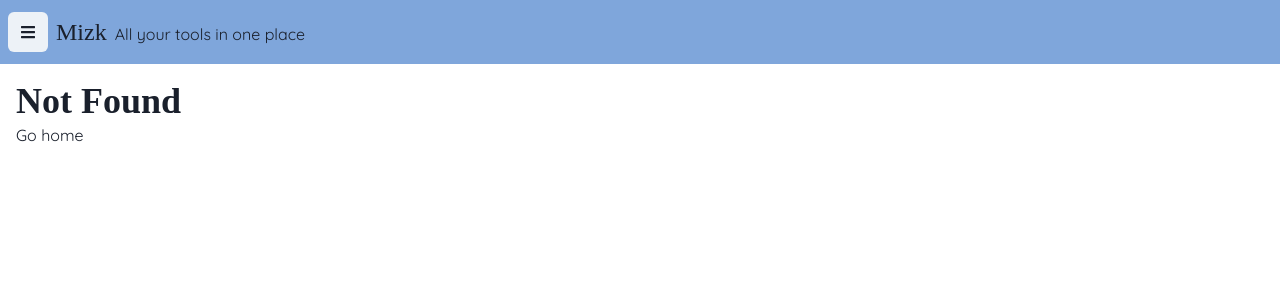
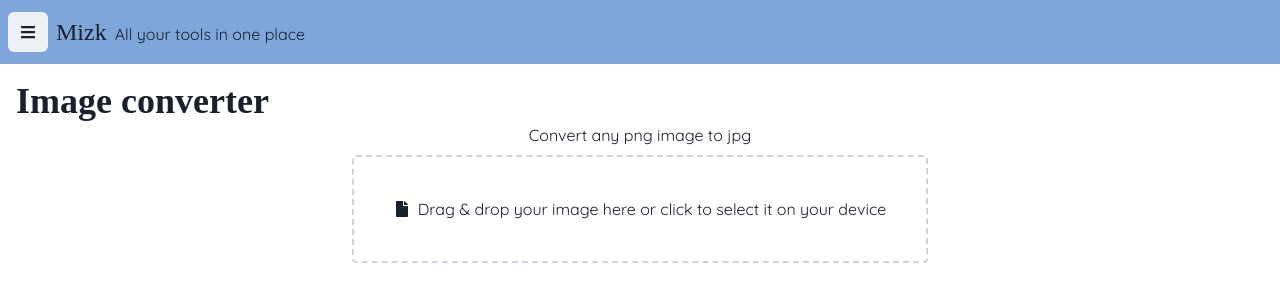
Before and after one commit to Clm-Roig/mizk, a React (Vite) app: page /#/images/converter in a window 1280 px wide. Before the commit this address had no page. Shown: the top 302 px of the page. Built offline with nearby package versions, Linux system fonts and the light colour scheme; a web font is replaced by a local one.

Commit message:
feat(#7): add png to jpg converter

```diff
--- a/index.html
+++ b/index.html
@@ -12,6 +12,14 @@
       rel="stylesheet"
     />
 
+    <script>
+      window.global = window;
+    </script>
+    <script type="module">
+      import process from 'process';
+      window.process = process;
+    </script>
+
     <title>Mizk</title>
   </head>
   <body>
--- a/package.json
+++ b/package.json
@@ -21,6 +21,7 @@
     "parse-duration": "^1.0.2",
     "react": "^18.2.0",
     "react-dom": "^18.2.0",
+    "react-dropzone": "^14.2.3",
     "react-icons": "^4.6.0",
     "react-router-dom": "^6.4.3"
   },
--- a/src/App.tsx
+++ b/src/App.tsx
@@ -5,6 +5,7 @@ import NotFound from './pages/NotFound';
 import theme from './theme';
 import AppLayout from './components/AppLayout';
 import DurationCalculator from './pages/DurationCalculator';
+import ImageConverter from './pages/ImageConverter';
 
 function App() {
   return (
@@ -16,6 +17,9 @@ function App() {
             <Route path="/calculators">
               <Route path="duration" element={<DurationCalculator />} />
             </Route>
+            <Route path="/images">
+              <Route path="converter" element={<ImageConverter />} />
+            </Route>
             <Route path="*" element={<NotFound />} />
           </Routes>
         </AppLayout>
--- /dev/null
+++ b/src/components/FileUpload.tsx
@@ -0,0 +1,87 @@
+import { useCallback, useState } from 'react';
+import { Accept, FileRejection, useDropzone } from 'react-dropzone';
+import {
+  Center,
+  useColorModeValue,
+  Icon,
+  Text,
+  Stack,
+  Collapse,
+  Alert,
+  AlertIcon,
+} from '@chakra-ui/react';
+import { FaFile } from 'react-icons/fa';
+
+interface Props {
+  acceptedFormats?: Accept;
+  dropText: string;
+  onFileAccepted: (file: File) => void;
+}
+
+function FileUpload({
+  dropText,
+  onFileAccepted,
+  acceptedFormats = { 'image/png': ['.png', '.webp'] },
+}: Props) {
+  const [errorText, setErrorText] = useState('');
+  const onDropAccepted = useCallback(
+    (acceptedFiles: Array<File>) => {
+      setErrorText('');
+      onFileAccepted(acceptedFiles[0]);
+    },
+    [onFileAccepted]
+  );
+
+  const onDropRejected = (fileRejections: FileRejection[]) => {
+    setErrorText(
+      `Your file ${
+        fileRejections[0].file.name
+      }  has been rejected: ${fileRejections[0].errors[0].message.toLowerCase()}.`
+    );
+  };
+  const { getRootProps, getInputProps, isDragActive, isDragReject } =
+    useDropzone({
+      onDropAccepted,
+      onDropRejected,
+      accept: acceptedFormats,
+      multiple: false,
+    });
+
+  const computedDropText = isDragActive ? 'Drop the files here...' : dropText;
+
+  const activeBg = useColorModeValue('gray.100', 'gray.600');
+  const borderColor = useColorModeValue(
+    isDragActive ? 'accent' : 'gray.300',
+    isDragActive ? 'accent' : 'gray.500'
+  );
+
+  return (
+    <Stack spacing={2} align="center">
+      <Center
+        p={10}
+        cursor="pointer"
+        bg={isDragActive ? activeBg : 'transparent'}
+        _hover={{ bg: activeBg }}
+        borderRadius={4}
+        border="2px dashed"
+        borderColor={borderColor}
+        w="100%"
+        {...getRootProps()}
+      >
+        {isDragReject && <p>Some files will be rejected</p>}
+        <input {...getInputProps()} />
+        <Icon as={FaFile} mr={2} />
+        <Text>{computedDropText}</Text>
+      </Center>
+
+      <Collapse in={errorText !== ''}>
+        <Alert status="error">
+          <AlertIcon />
+          {errorText}
+        </Alert>
+      </Collapse>
+    </Stack>
+  );
+}
+
+export default FileUpload;
--- a/src/components/SideMenu.tsx
+++ b/src/components/SideMenu.tsx
@@ -51,8 +51,10 @@ function SideMenu({ btnRef, isOpen, onClose }: Props) {
               </ChakraLink>
             </MenuItem>
             <MenuDivider />
-            <MenuGroup title="Coming soon...">
-              <MenuItem disabled>Coming soon...</MenuItem>
+            <MenuGroup title="Image">
+              <ChakraLink as={Link} to="/images/converter" onClick={onClose}>
+                <MenuItem disabled>Converter</MenuItem>
+              </ChakraLink>
             </MenuGroup>
           </Menu>
         </DrawerBody>
--- /dev/null
+++ b/src/pages/ImageConverter.tsx
@@ -0,0 +1,112 @@
+import {
+  Box,
+  Button,
+  Heading,
+  IconButton,
+  Image,
+  ScaleFade,
+  Text,
+  VStack,
+} from '@chakra-ui/react';
+import { useRef, useState } from 'react';
+import { AiFillCloseCircle } from 'react-icons/ai';
+import FileUpload from '../components/FileUpload';
+
+function ImageConverter() {
+  const [imagePath, setImagePath] = useState('');
+  const [imageName, setImageName] = useState('');
+  const imgRef = useRef<HTMLImageElement>(null);
+
+  const onFileAccepted = (file: File) => {
+    if (file) {
+      setImagePath(URL.createObjectURL(file));
+      setImageName(file.name);
+    }
+  };
+
+  const removeImage = () => {
+    setImagePath('');
+    setImageName('');
+  };
+
+  const convertToJpg = () => {
+    const canvas = document.createElement('canvas');
+    const ctx = canvas.getContext('2d');
+
+    if (imgRef && imgRef.current && ctx) {
+      // Draw image on a white canva
+      canvas.width = imgRef.current.naturalWidth;
+      canvas.height = imgRef.current.naturalHeight;
+      ctx.fillStyle = '#fff'; /// set white fill style
+      ctx.fillRect(0, 0, canvas.width, canvas.height);
+      ctx.drawImage(imgRef.current, 0, 0);
+
+      // Trigger download
+      const anchor = document.createElement('a');
+      anchor.href = canvas.toDataURL('image/jpeg');
+      anchor.download = imageName;
+      anchor.click();
+    } else {
+      // eslint-disable-next-line no-alert
+      alert('Sorry, an error occured...');
+    }
+  };
+
+  // Responsive img handling
+
+  return (
+    <>
+      <Heading as="h1">Image converter</Heading>
+
+      <VStack>
+        <Text>Convert any png image to jpg</Text>
+        <FileUpload
+          dropText="Drag & drop your image here or click to select it on your device"
+          onFileAccepted={onFileAccepted}
+        />
+
+        <ScaleFade
+          in={imagePath !== ''}
+          unmountOnExit
+          style={{ width: '100%' }}
+        >
+          <VStack p={4}>
+            <Box
+              width="max(240px,25vw)"
+              height="max(240px,25vw)"
+              position="relative"
+              display="flex"
+              p={1}
+              boxShadow="xl"
+            >
+              <Image
+                ref={imgRef}
+                src={imagePath}
+                maxWidth="100%"
+                maxHeight="100%"
+                m="auto"
+              />
+              <IconButton
+                rounded="50%"
+                fontSize="2rem"
+                position="absolute"
+                right="-1rem"
+                top="-1rem"
+                variant="solid"
+                colorScheme="red"
+                aria-label="Remove image"
+                icon={<AiFillCloseCircle />}
+                onClick={removeImage}
+              />
+            </Box>
+
+            <Text fontWeight="bold">{imageName}</Text>
+            <Button onClick={convertToJpg}>Convert to JPG</Button>
+          </VStack>
+        </ScaleFade>
+      </VStack>
+    </>
+  );
+}
+
+export default ImageConverter;
--- a/src/theme/colors.ts
+++ b/src/theme/colors.ts
@@ -1,5 +1,6 @@
 const colors = {
   primary: '#7FA6DB',
+  accent: '#F6BB7F',
 };
 
 export default colors;
--- a/vite.config.ts
+++ b/vite.config.ts
@@ -12,4 +12,9 @@ export default defineConfig({
     environment: 'happy-dom',
     setupFiles: ['./src/setupTests.ts'],
   },
+  resolve: {
+    alias: {
+      process: 'process/browser',
+    },
+  },
 });
```
Also changed, not shown: .eslintrc.cjs, 1 other file (tests, documents, lock files or other folders).
